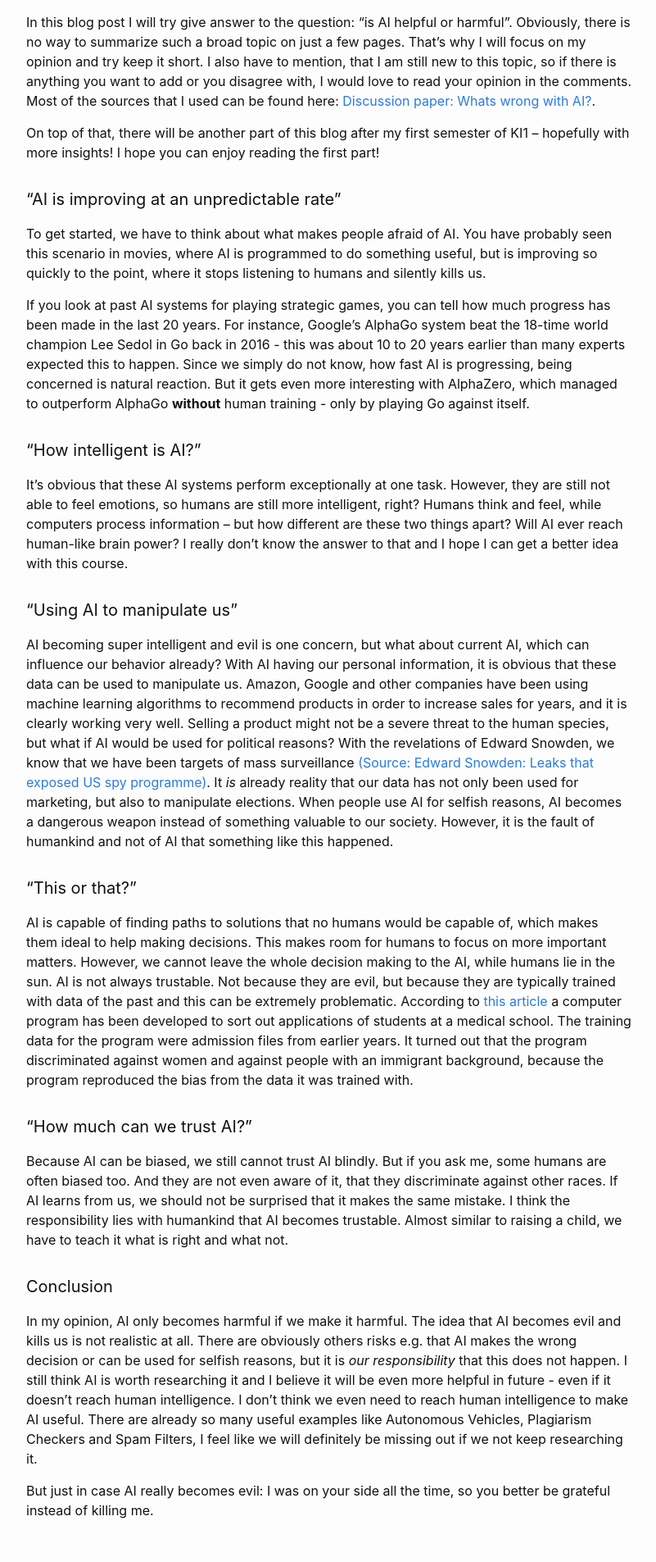
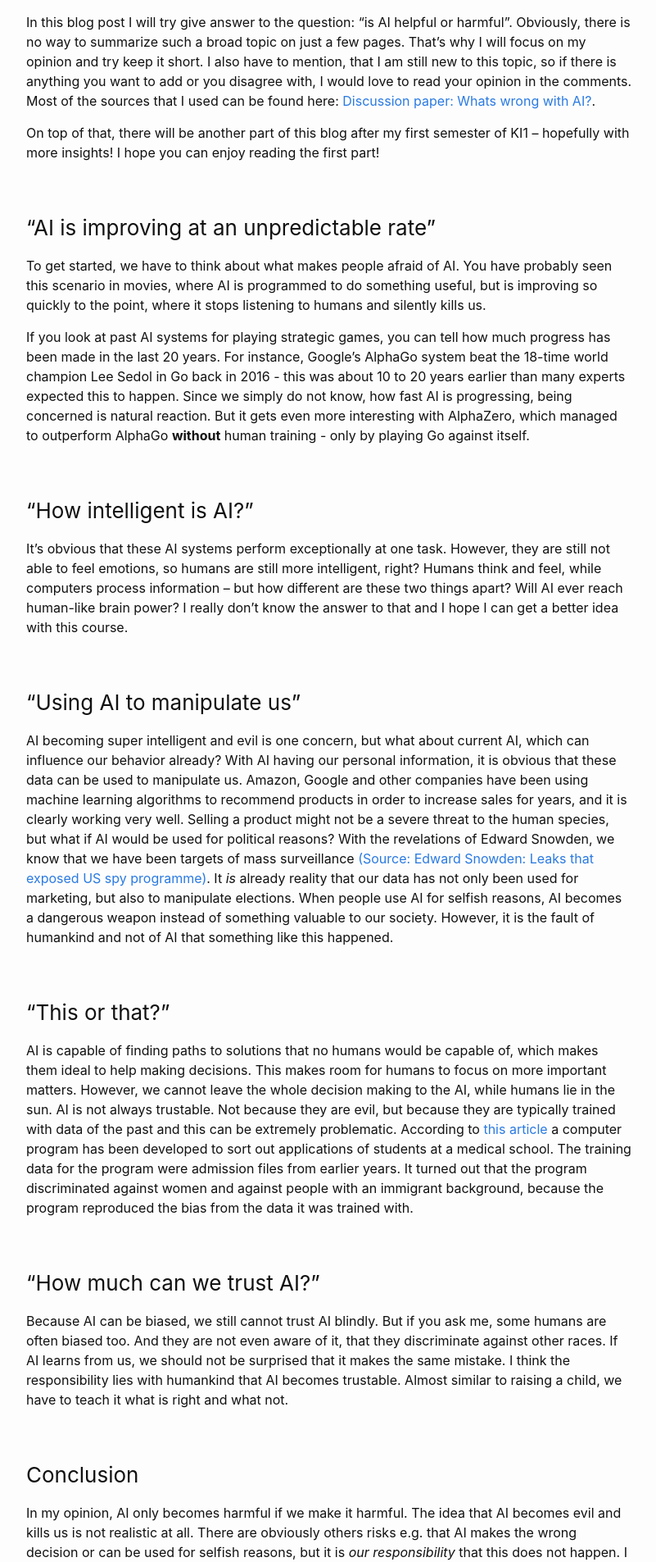
Before and after one commit to wongwil/wongwil.github.io, a Jekyll site: the page built from _posts/2020-09-04-good-or-bad-guy.md, in a window 1280 px wide. Shown: the part 856-2761 px from the top of the page at 82% size, without its empty margins (238-1039 px from the left). Built offline with Jekyll 4.4.1, drawn with Linux system fonts in a browser that asks for light colours.

```diff
--- a/_posts/2020-09-04-good-or-bad-guy.md
+++ b/_posts/2020-09-04-good-or-bad-guy.md
@@ -14,31 +14,31 @@ In this blog post I will try give answer to the question: “is AI helpful or ha
 
 On top of that, there will be another part of this blog after my first semester of KI1 – hopefully with more insights! I hope you can enjoy reading the first part!
 
-#### "AI is improving at an unpredictable rate"
+### "AI is improving at an unpredictable rate"
 
 To get started, we have to think about what makes people afraid of AI. You have probably seen this scenario in movies, where AI is programmed to do something useful, but is improving so quickly to the point, where it stops listening to humans and silently kills us.
 
 
 If you look at past AI systems for playing strategic games, you can tell how much progress has been made in the last 20 years. For instance, Google’s AlphaGo system beat the 18-time world champion Lee Sedol in Go back in 2016 - this was about 10 to 20 years earlier than many experts expected this to happen. Since we simply do not know, how fast AI is progressing, being concerned is natural reaction. But it gets even more interesting with AlphaZero, which managed to outperform AlphaGo **without** human training - only by playing Go against itself.
 
-#### "How intelligent is AI?"
+### "How intelligent is AI?"
 
 It’s obvious that these AI systems perform exceptionally at one task. However, they are still not able to feel emotions, so humans are still more intelligent, right? Humans think and feel, while computers process information – but how different are these two things apart? Will AI ever reach human-like brain power? I really don’t know the answer to that and I hope I can get a better idea with this course.
 
-#### "Using AI to manipulate us"
+### "Using AI to manipulate us"
 
 AI becoming super intelligent and evil is one concern, but what about current AI, which can influence our behavior already? With AI having our personal information, it is obvious that these data can be used to manipulate us. Amazon, Google and other companies have been using machine learning algorithms to recommend products in order to increase sales for years, and it is clearly working very well. Selling a product might not be a severe threat to the human species, but what if AI would be used for political reasons? With the revelations of Edward Snowden, we know that we have been targets of mass surveillance [(Source: Edward Snowden: Leaks that exposed US spy programme)](https://www.bbc.com/news/world-us-canada-23123964). It *is* already reality that our data has not only been used for marketing, but also to manipulate elections. When people use AI for selfish reasons, AI becomes a dangerous weapon instead of something valuable to our society. However, it is the fault of humankind and not of AI that something like this happened.
 
-#### "This or that?"
+### "This or that?"
 
 AI is capable of finding paths to solutions that no humans would be capable of, which makes them ideal to help making decisions. This makes room for humans to focus on more important matters. However, we cannot leave the whole decision making to the AI, while humans lie in the sun. AI is not always trustable. Not because they are evil, but because they are typically trained with data of the past and this can be extremely problematic. According to [this article](https://rm.coe.int/discrimination-artificial-intelligence-and-algorithmic-decision-making/1680925d73/) a computer program has been developed to sort out applications of students at a medical school. The training data for the program were admission files from earlier years. It turned out that the program discriminated against women and against people with an immigrant background, because the program reproduced the bias from the data it was trained with.
 
-#### "How much can we trust AI?"
+### "How much can we trust AI?"
 
 Because AI can be biased, we still cannot trust AI blindly. But if you ask me, some humans are often biased too. And they are not even aware of it, that they discriminate against other races. If AI learns from us, we should not be surprised that it makes the same mistake. I think the responsibility lies with humankind that AI becomes trustable. Almost similar to raising a child, we have to teach it what is right and what not.
 
 
-#### Conclusion
+### Conclusion
 
 In my opinion, AI only becomes harmful if we make it harmful. The idea that AI becomes evil and kills us is not realistic at all. There are obviously others risks e.g. that AI makes the wrong decision or can be used for selfish reasons, but it is *our responsibility* that this does not happen. I still think AI is worth researching it and I believe it will be even more helpful in future  - even if it doesn't reach human intelligence. I don’t think we even need to reach human intelligence to make AI useful. There are already so many useful examples like Autonomous Vehicles, Plagiarism Checkers and Spam Filters, I feel like we will definitely be missing out if we not keep researching it.
 
```
